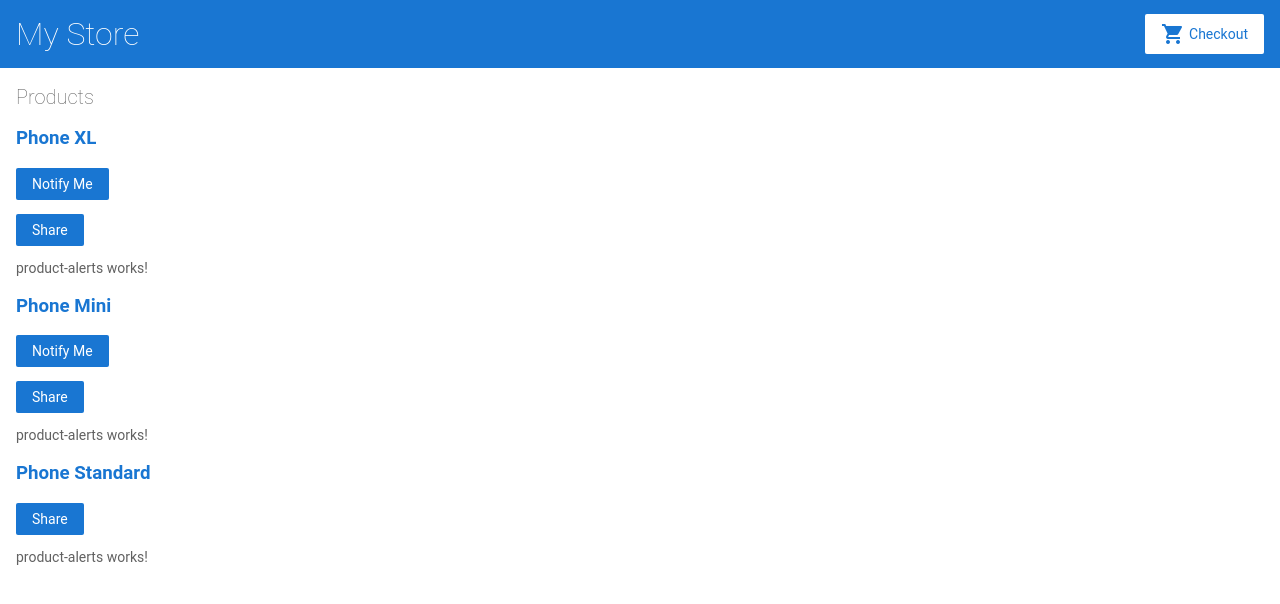
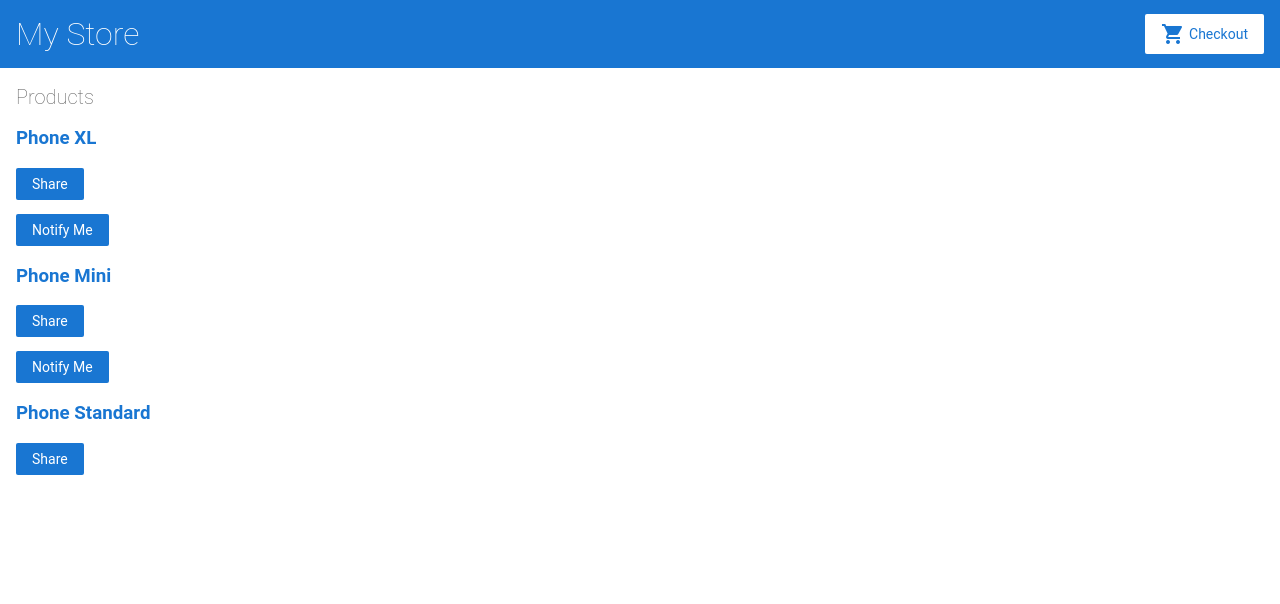
Before and after one commit to rajeshceg3/angular-hello, an Angular app: page / in a window 1280 px wide. Shown: the top 604 px of the page. Built offline with nearby package versions, Linux system fonts and the light colour scheme.

Commit message:
4 files modified

```diff
--- a/src/app/product-alerts/product-alerts.component.html
+++ b/src/app/product-alerts/product-alerts.component.html
@@ -1 +1,3 @@
-<p>product-alerts works!</p>
+<p *ngIf = "product && product.price > 650">
+<button type="button" (click)="notify.emit()"> Notify Me </button>
+</p>
--- a/src/app/product-alerts/product-alerts.component.ts
+++ b/src/app/product-alerts/product-alerts.component.ts
@@ -8,5 +8,6 @@ import { Product } from '../products';
 })
 export class ProductAlertsComponent {
   @Input() product!: Product
+  @Output() notify = new EventEmitter();
 
 }
--- a/src/app/product-list/product-list.component.html
+++ b/src/app/product-list/product-list.component.html
@@ -6,15 +6,13 @@
     </a>
   </h3>
 
-  <p *ngIf = "product && product.price > 650">
-    <button type="button"> Notify Me </button>
-  </p>
-
   <button type="button" (click)="share()">
   Share
   </button>
 
-  <app-product-alerts [product]="product">
+  <app-product-alerts
+   [product]="product"
+   (notify)="onNotify()">
   </app-product-alerts>
 </div>
 
--- a/src/app/product-list/product-list.component.ts
+++ b/src/app/product-list/product-list.component.ts
@@ -13,6 +13,10 @@ export class ProductListComponent {
   share() {
     window.alert('The product has been shared!');
   }
+
+  onNotify(){
+    window.alert(' You will be notified when there is sale')
+  }
 }
 
 
```
